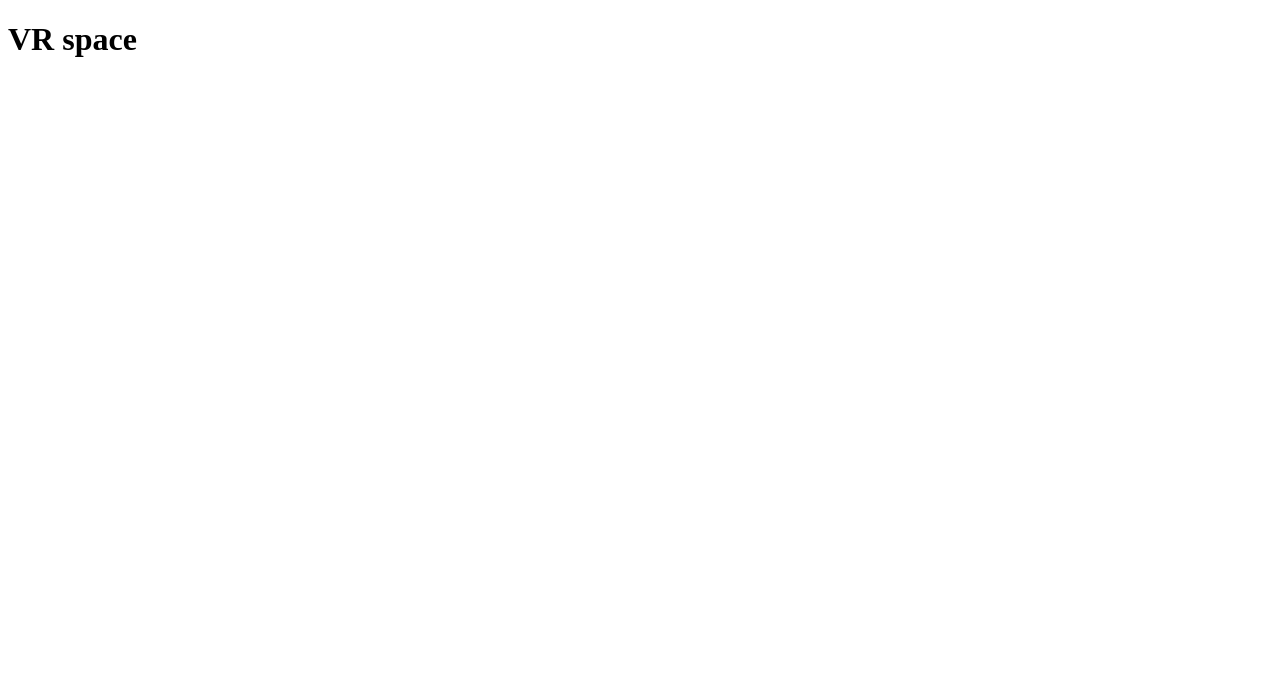
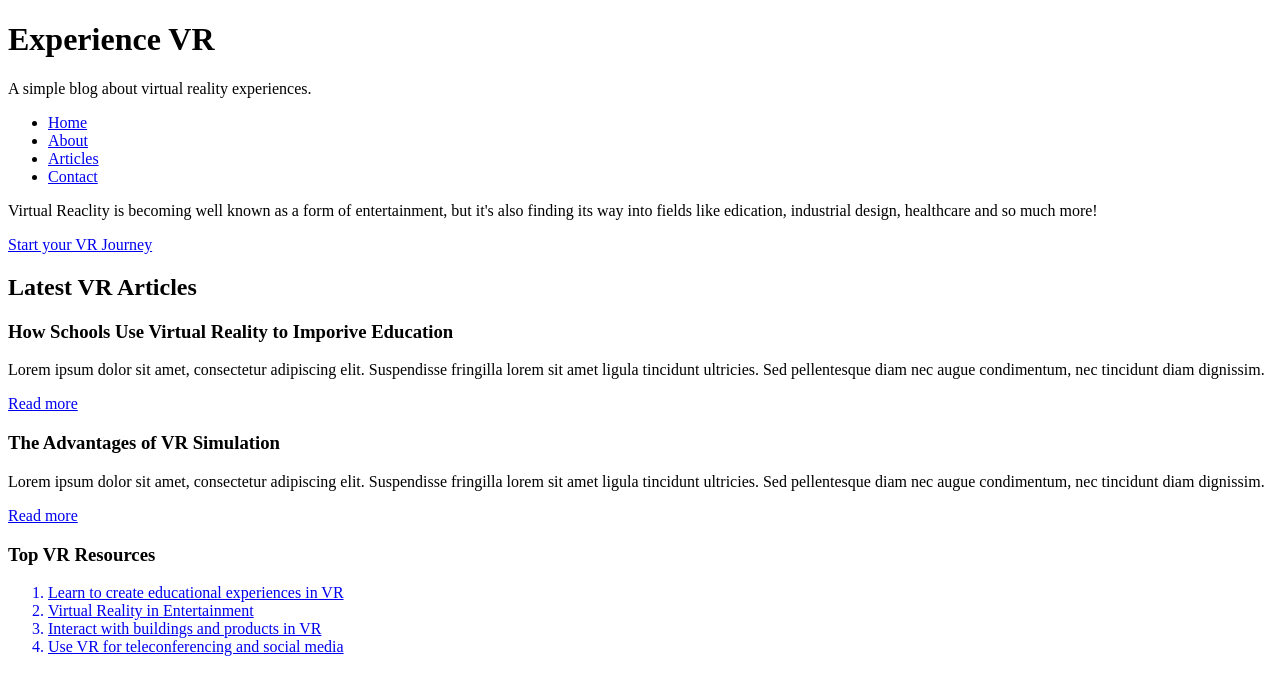
Before and after one commit to hewhodevs/vr-space-webpage, a plain HTML site: page index.html in a window 1280 px wide. Drawn offline with Linux system fonts and the light colour scheme.

Commit message:
adding content and structure

```diff
--- a/index.html
+++ b/index.html
@@ -1,10 +1,49 @@
 <!DOCTYPE html>
 <html>
   <head>
-    <title>vr space</title>
+    <title>Experience VR</title>
     <link rel="stylesheet" href="index.css">
   </head>
+
   <body>
-    <h1>VR space</h1>
+    <h1>Experience VR</h1>
+    <p>A simple blog about virtual reality experiences.</p>
+
+    <ul>
+      <li><a href="#">Home</a></li>
+      <li><a href="#">About</a></li>
+      <li><a href="#">Articles</a></li>
+      <li><a href="#">Contact</a></li>
+    </ul>
+
+    <p>Virtual Reaclity is becoming well known as a form of entertainment, but it's also finding its way into fields like edication, industrial design, healthcare and so much more!</p>
+    <a href="https://www.valvesoftware.com/en/index" target="_blank">Start your VR Journey</a>
+
+    <h2>Latest VR Articles</h2>
+
+    <h3>How Schools Use Virtual Reality to Imporive Education</h3>
+    <p>Lorem ipsum dolor sit amet, consectetur adipiscing elit. Suspendisse fringilla lorem sit amet ligula tincidunt ultricies. Sed pellentesque diam nec augue condimentum, nec tincidunt diam dignissim.</p>
+    <a href="#">Read more</a>
+
+    <h3>The Advantages of VR Simulation</h3>
+    <p>Lorem ipsum dolor sit amet, consectetur adipiscing elit. Suspendisse fringilla lorem sit amet ligula tincidunt ultricies. Sed pellentesque diam nec augue condimentum, nec tincidunt diam dignissim.</p>
+    <a href="#">Read more</a>
+
+    <h3>Top VR Resources</h3>
+
+    <ol>
+      <a href="https://xd.adobe.com/ideas/principles/emerging-technology/virtual-reality-will-change-learn-teach/" target="_blank">
+        <li>Learn to create educational experiences in VR</li>
+      </a>
+      <a href="https://jasoren.com/entertainment/" target="_blank">
+        <li>Virtual Reality in Entertainment</li>
+      </a>
+      <a href="https://www.realtour3d.com.au/off-the-plan/" target="_blank">
+        <li>Interact with buildings and products in VR</li>
+      </a>
+      <a href="https://www.forbes.com/sites/cathyhackl/2020/08/30/social-vr-facebook-horizon--the-future-of-social-media-marketing/?sh=2370890d5b19" target="_blank">
+        <li>Use VR for teleconferencing and social media</li>
+      </a>
+    </ol>
   </body>
 </html>
```
